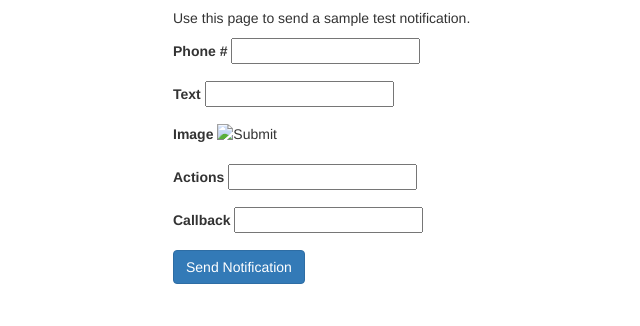
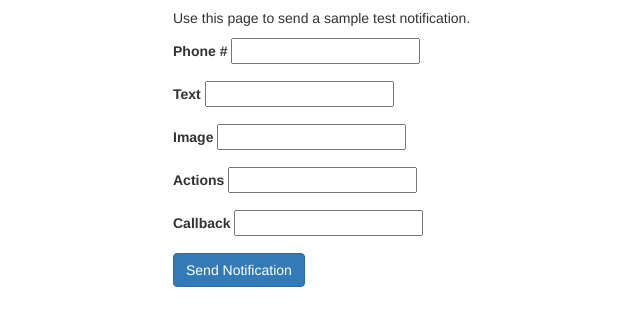
Before and after one commit to buddha-brudda/backend, a website: page public/notify.html in a window 1280 px wide. Shown: the part 102-428 px from the top of the page, without its empty margins (292-932 px from the left). Drawn offline with nearby package versions, Linux system fonts and the light colour scheme.

Commit message:
I'm dumb

```diff
--- a/public/notify.html
+++ b/public/notify.html
@@ -22,15 +22,15 @@
         </div>
         <div class="form-group">
           <label for="image">Image</label>
-          <input type="image" id="image" />
+          <input type="text" id="image" />
         </div>
         <div class="form-group">
           <label for="actions">Actions</label>
-          <input type="actions" id="actions" />
+          <input type="text" id="actions" />
         </div>
         <div class="form-group">
           <label for="callback">Callback</label>
-          <input type="callback" id="callback" />
+          <input type="text" id="callback" />
         </div>
         <button type="submit" class="btn btn-primary">Send Notification</button>
       </form>
```
